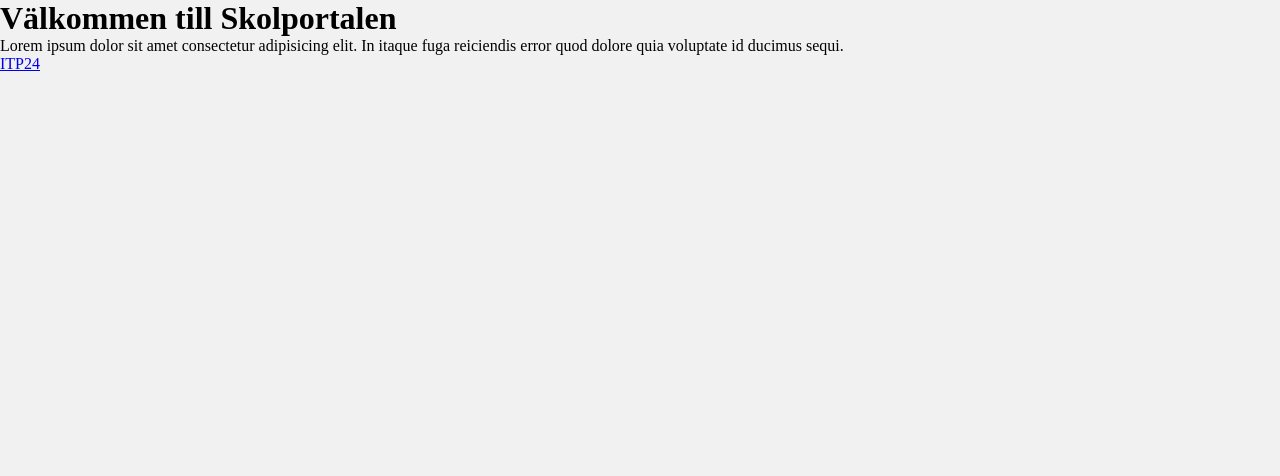
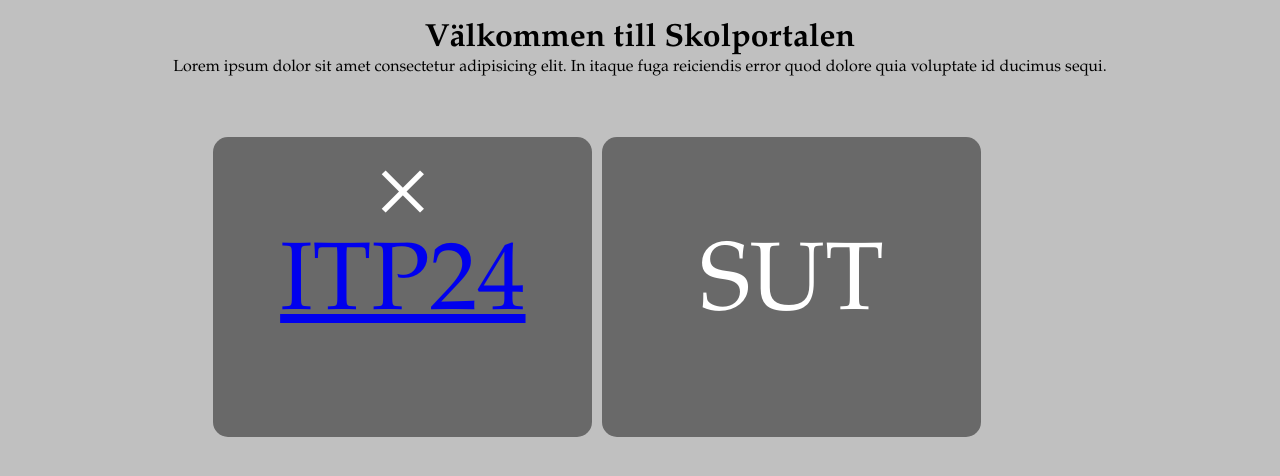
Before and after one commit to JosefForkman/Mini-Hacka-ITP24-och-SUT24, a plain HTML site: page index.html in a window 1280 px wide. Both pictures are taken after a click on the button "ITP". Drawn offline with Linux system fonts and the light colour scheme.

Commit message:
Added js and styles for index

```diff
--- a/CSS/styles.css
+++ b/CSS/styles.css
@@ -1,64 +1,114 @@
+/* Reset margin, padding, and border */
 * {
+    font-family: garamond;
     margin: 0;
     padding: 0;
     border: 0;
 }
 
-
-.index-container {
+/* Set background */
+body {
+    background-color: silver;
     display: flex;
     flex-direction: column;
-    height: 100vh;
-    background-color: #f1f1f1;
+    align-items: center;
 }
 
+/* Header section */
 .index-container .hirro {
     display: flex;
     flex-direction: column;
+    text-align: center;
+    padding: 20px;
+    background-color: silver;
 }
 
+/* Main container for the grid */
 .index-container .container {
+    margin: 20px 40px;
+    width: 80%;
+    max-width: 768px;
+    min-height: 300px;
     display: grid;
-    grid-template-columns: 1fr 1fr;
+    grid-template-columns: 1fr 1fr; /* Two equal columns */
+    gap: 10px;
+}
+
+/* Responsive: Stack elements on small screens */
+@media (max-width: 768px) {
+    .index-container .container {
+        grid-template-columns: 1fr;
+        min-height: 600px;
+        max-width: 600px;
+
+    }
+    .grid-container .grid-item {
+        font-size: 5rem;
+    }
+}
+
+/* Grid container */
+.grid-container {
+    display: flex;
+    width: 100%;
+    height: 100%;
+    /* background-color: #fff; */
+    border-radius: 15px;
+    padding: 20px;
+    -webkit-border-radius: 15px;
+    -moz-border-radius: 15px;
+    -ms-border-radius: 15px;
+    -o-border-radius: 15px;
+}
+
+/* Ensure buttons fill their container */
+.grid-item {
+    width: 100%;
+    height: 100%;
+    display: flex;
     justify-content: center;
     align-items: center;
+    font-size: 6rem;
+    background-color: dimgray;
+    color: white;
+    border-radius: 15px;
+    cursor: pointer;
+    transition: 0.3s;
+    -webkit-border-radius: 15px;
+    -moz-border-radius: 15px;
+    -ms-border-radius: 15px;
+    -o-border-radius: 15px;
+}
+
+/* Button hover effect */
+.grid-item:hover {
+    background-color: magenta;
+}
+.expanded {
+    width: 100%;
+    height: 100%;
+    display: flex;
+    justify-content: center;
+    align-items: center;
+    font-size: 6rem;
+    background-color: dimgray;
+    color: white;
+    border-radius: 15px;
+    cursor: pointer;
+    transition: 0.3s;
+    -webkit-border-radius: 15px;
+    -moz-border-radius: 15px;
+    -ms-border-radius: 15px;
+    -o-border-radius: 15px;
+}
+
+.expanded a {
 
 }
 
-@media screen and (max-width: 768px) {
-    .index-container .container {
-        grid-template-columns: 1fr;
-    }
-
+.back-button {
+    position: fixed;
+    align-self: flex-start;
+    align-items: flex-end;
+    margin-left: auto;
 }
-.card {
-    display: flex;
-    flex-direction: column;
-    justify-content: center;
-    align-items: center;
-    width: 100%;
-    height: 100%;
-    background-color: #fff;
-    border-radius: 10px;
-    border: 2px solid red;
-    box-shadow: 0 0 10px rgba(0, 0, 0, 0.1);
-    padding: 20px;
-}
-
-/* .modal  {
-    visibility: hidden;
-    border: 2px solid green;
-    z-index: 100;
-}
-
-.modal:target {
-    visibility: visible;
-} */
-
-dialog {
-    position: absolute;
-    top: 50%;
-    left: 50%;
-    transform: translate(-50%, -50%);
-    width: 80%;
-}
--- a/JS/script.js
+++ b/JS/script.js
@@ -1,27 +1,25 @@
-function showOption(option) {
-    const continer = document.getElementById("grids");
-
-    let newContent = '';
-
-    if (option === 'itp') {
-        newContent = `
-         <a href="./HTML/itp24.html" class="grid-item">ITP24</a>
+function showOption(category) {
+    if (category === 'itp') {
+        document.getElementById('itp-grid').innerHTML = `
+            <div class="expanded">
+                <a href="itp24.html" class="option">ITP24</a>
+                <div class="back-button" onclick="restoreBox('itp')">&times;</div>
+            </div>
         `;
-    } else if (option === "sut") {
-        newContent = `
-         <a href="./HTML/sut24.html" class="grid-item">SUT24</a>
+    } else if (category === 'sut') {
+        document.getElementById('sut-grid').innerHTML = `
+            <div class="expanded">
+                <a href="sut24.html" class="option">SUT24</a>
+                <div class="back-button" onclick="restoreBox('sut')">&times;</div>
+            </div>
         `;
     }
-
-    continer.innerHTML = `
-        ${newContent}
-        <div class="back-button" onclick="restoreGrid()>Tillbaka</div>
-    `;
 }
 
-function restoreGrid() {
-    document.getElementById("grids").innerHTML = `
-        <div class="grid-item" onclick="showOption('itp')">ITP</div>
-        <div class="grid-item" onclick="showOption('sut')">SUT</div>
-    `;
+function restoreBox(category) {
+    if (category === 'itp') {
+        document.getElementById('itp-grid').innerHTML = `<button class="grid-item" onclick="showOption('itp')">ITP</button>`;
+    } else if (category === 'sut') {
+        document.getElementById('sut-grid').innerHTML = `<button class="grid-item" onclick="showOption('sut')">SUT</button>`;
+    }
 }
--- a/index.html
+++ b/index.html
@@ -22,52 +22,11 @@
                 </p>
             </div>
             <section class="container">
-                <!-- <div
-                    class="card"
-                    id="ITP-dialog">
-                    <button>ITP</button>
-                    <dialog
-                        id="#itp"
-                        class="modal">
-                        <div class="modal-content">
-                            <h3>Modal</h3>
-                            <a href="HTML/itp24.html">ITP24</a>
-                            <form method="dialog">
-                                <button>Close</button>
-                            </form>
-                        </div>
-                    </dialog>
+                <div class="grid-container" id="itp-grid">
+                    <button class="grid-item" onclick="showOption('itp')">ITP</button>
                 </div>
-                <div
-                    class="card"
-                    id="sut-dialog">
-                    <button>SUT</button>
-                    <dialog
-                        id="#sut"
-                        class="modal">
-                        <div class="modal-content">
-                            <h2>Modal</h2>
-                            <a href="HTML/sut24.html">SUT24</a>
-                            <form method="dialog">
-                                <button>Close</button>
-                            </form>
-                        </div>
-                    </dialog>
-                </div> -->
-
-                <div
-                    class="grid-container"
-                    id="grids">
-                    <button
-                        class="grid-item"
-                        onclick="showOption('itp')">
-                        ITP
-                    </button>
-                    <button
-                        class="grid-item"
-                        onclick="showOption('sut')">
-                        SUT
-                    </button>
+                <div class="grid-container" id="sut-grid">
+                    <button class="grid-item" onclick="showOption('sut')">SUT</button>
                 </div>
             </section>
         </main>
```
